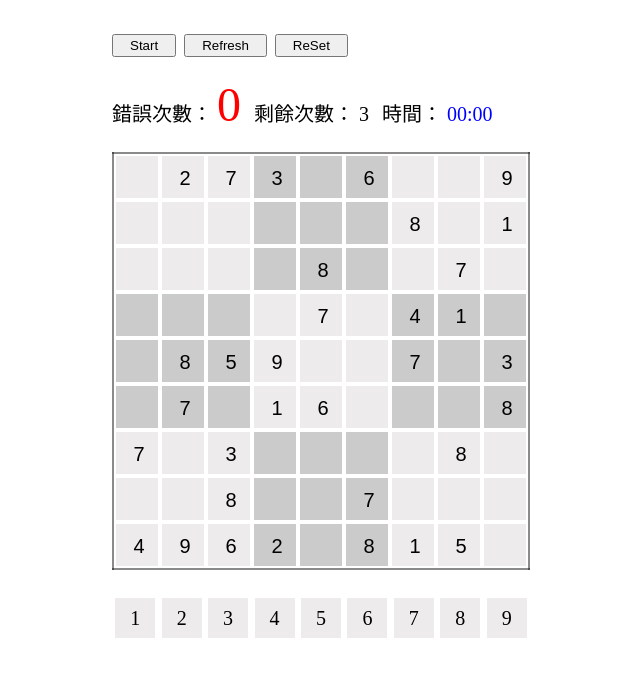
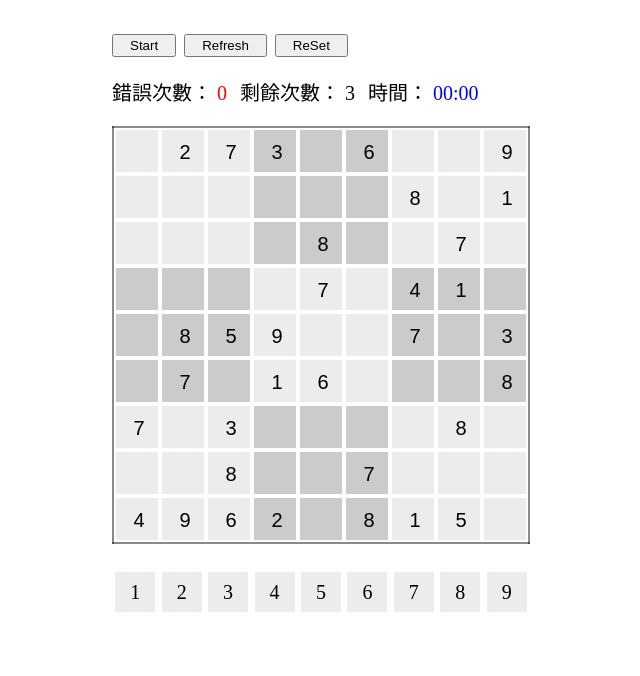
Before and after one commit to migo0127/angular-sudoku, an Angular app: page /sudoku in a window 1280 px wide. Shown: the top 676 px of the page, without its empty margins (319-959 px from the left). Built offline with nearby package versions, Linux system fonts and the light colour scheme.

Commit message:
style: 字體大小調整

```diff
--- a/src/app/component/sudoku/sudoku.component.scss
+++ b/src/app/component/sudoku/sudoku.component.scss
@@ -64,6 +64,7 @@ section {
     align-items: center;
     width: 100%;
     height: 100%;
+    font-size: 3rem;
     text-align: center;
     background-color: rgba(255, 255, 255, .5);
     position: absolute;
@@ -73,7 +74,6 @@ section {
   }
 
   .over, .error{
-    font-size: 3rem;
     color: red;
   }
 
```
